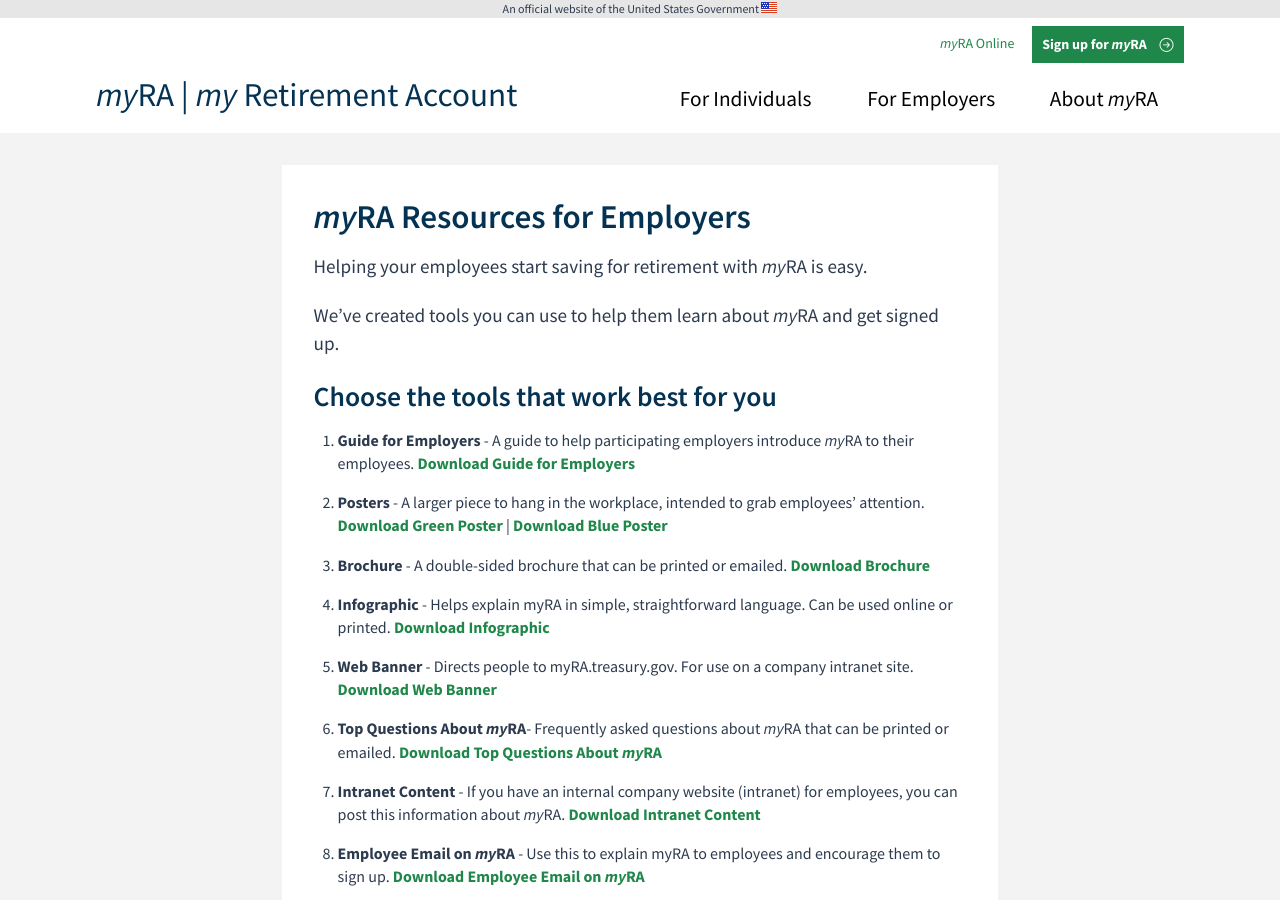
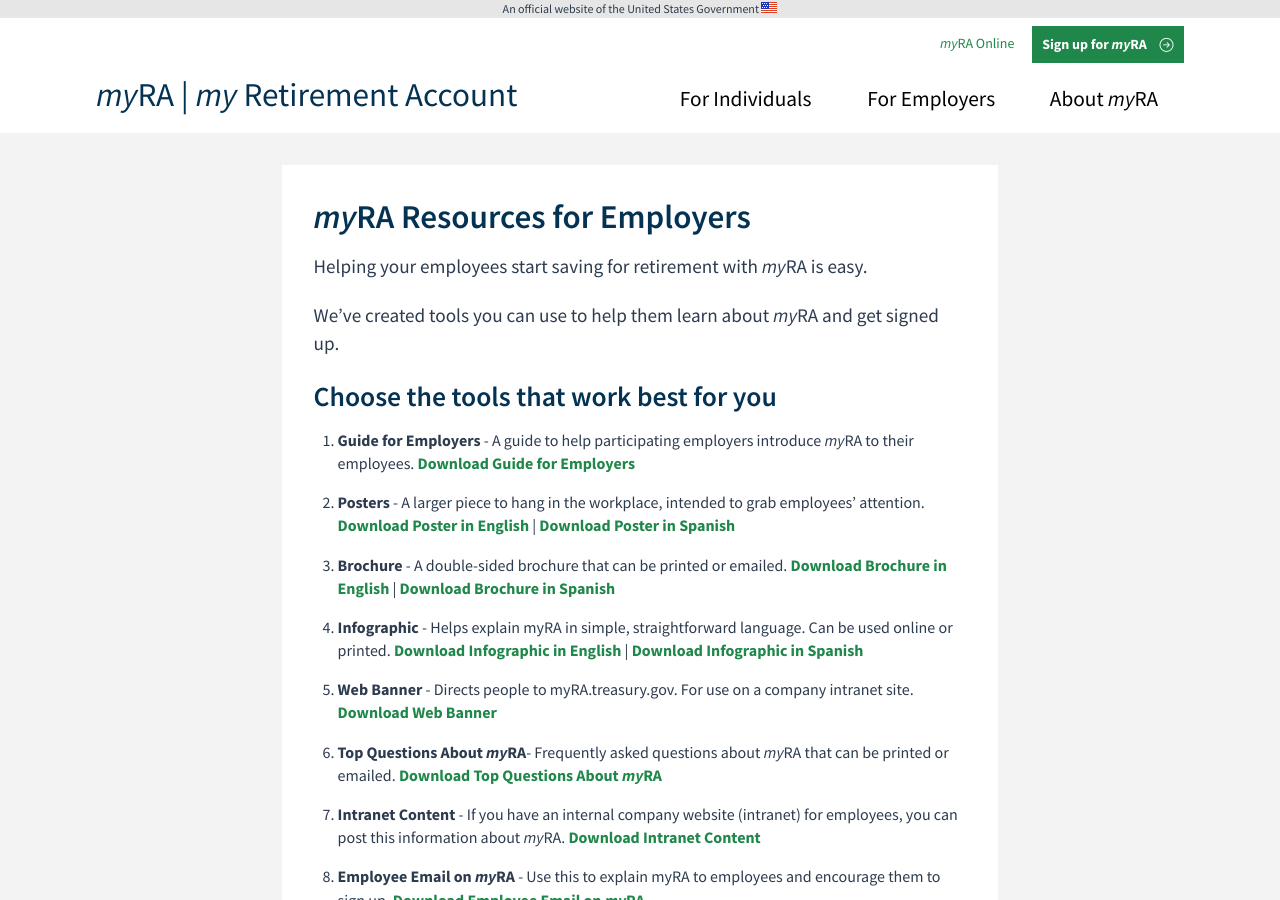
Before and after one commit to 18F/myra, a Jekyll site: the page built from employers/resources.html, in a window 1280 px wide and 900 px high. Built offline with Jekyll 4.4.1, drawn with Linux system fonts in a browser that asks for light colours.

Commit message:
New or updated resources

```diff
--- a/employers/resources.html
+++ b/employers/resources.html
@@ -9,9 +9,9 @@
 <h2>Choose the tools that work best for you</h2>
 <ol class="resource-list">
   <li><strong>Guide for Employers</strong> - A guide to help participating employers introduce <span class="myra">myRA</span> to their employees. <a href="{{ site.baseurl }}/resources/myRA_Guide-for-Employers.pdf" title="Download PDF" target="_blank">Download Guide for Employers</a></li>
-  <li><strong>Posters</strong> - A larger piece to hang in the workplace, intended to grab employees’ attention. <a href="{{ site.baseurl }}/resources/myRA_Poster_Green.pdf" title="Download PDF" target="_blank">Download Green Poster</a> | <a href="{{ site.baseurl }}/resources/myRA_Poster_Blue.pdf" title="Download PDF" target="_blank">Download Blue Poster</a></li>
-  <li><strong>Brochure</strong> - A double-sided brochure that can be printed or emailed. <a href="{{ site.baseurl }}/resources/myRA_Brochure.pdf" title="Download PDF" target="_blank">Download Brochure</a></li>
-  <li><strong>Infographic</strong> - Helps explain myRA in simple, straightforward language. Can be used online or printed. <a href="{{ site.baseurl }}/resources/myRA_Infographic.pdf" title="Download PDF" target="_blank">Download Infographic</a></li>
+  <li><strong>Posters</strong> - A larger piece to hang in the workplace, intended to grab employees’ attention. <a href="{{ site.baseurl }}/resources/myRA_poster_english.pdf" title="Download PDF" target="_blank">Download Poster in English</a> | <a href="{{ site.baseurl }}/resources/myRA_poster_spanish.pdf" title="Download PDF" target="_blank">Download Poster in Spanish</a></li>
+  <li><strong>Brochure</strong> - A double-sided brochure that can be printed or emailed. <a href="{{ site.baseurl }}/resources/myRA_Brochure.pdf" title="Download PDF" target="_blank">Download Brochure in English</a> | <a href="{{ site.baseurl }}/resources/myRA_brochure_spanish.pdf" title="Download PDF" target="_blank">Download Brochure in Spanish</a></li>
+  <li><strong>Infographic</strong> - Helps explain myRA in simple, straightforward language. Can be used online or printed. <a href="{{ site.baseurl }}/resources/myRA_Infographic.pdf" title="Download PDF" target="_blank">Download Infographic in English</a> | <a href="{{ site.baseurl }}/resources/myRA_infographic_spanish.pdf" title="Download PDF" target="_blank">Download Infographic in Spanish</a></li>
   <li><strong>Web Banner</strong> - Directs people to myRA.treasury.gov. For use on a company intranet site. <a href="{{ site.baseurl }}/resources/myRA_Web_Banner.jpg" title="Download Image" target="_blank">Download Web Banner</a></li>
   <li><strong>Top Questions About <span class="myra">myRA</span></strong>- Frequently asked questions about <span class="myra">myRA</span> that can be printed or emailed. <a href="{{ site.baseurl }}/resources/myRA_Q-and-A.pdf" title="Download PDF" target="_blank">Download Top Questions About <span class="myra">myRA</span></a></li>
   <li><strong>Intranet Content</strong> - If you have an internal company website (intranet) for employees, you can post this information about <span class="myra">myRA</span>. <a href="{{ site.baseurl }}/resources/myRA_intranet-content.docx" title="Download Document" target="_blank">Download Intranet Content</a></li>
```
Also changed, not shown: 9 other files.
